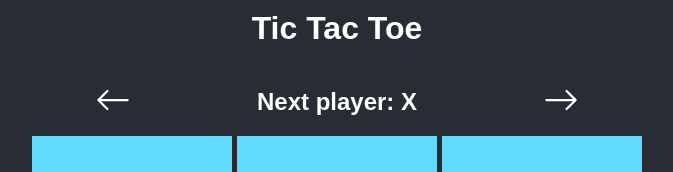
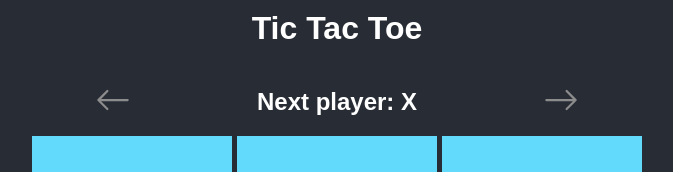
Before and after one commit to samyferhat/tic-tac-toe, a React (Create React App) app: page / in a window 1280 px wide. Shown: the top 172 px of the page, without its empty margins (303-976 px from the left). Built offline with nearby package versions, Linux system fonts and the light colour scheme.

Commit message:
add disabled style to arrows

```diff
--- a/public/index.html
+++ b/public/index.html
@@ -1,12 +1,15 @@
 <!DOCTYPE html>
 <html lang="en">
+
 <head>
   <meta charset="UTF-8">
   <meta name="viewport" content="width=device-width, initial-scale=1.0">
   <title>Tic Tac Toe</title>
-  <link rel="icon" href="logo1.png" >
+  <link rel="icon" href="logo1.png">
 </head>
+
 <body>
   <div id="root"></div>
 </body>
+
 </html>
--- a/src/components/Board.js
+++ b/src/components/Board.jsx
@@ -2,7 +2,7 @@ import Square from './Square';
 import HeaderBoard from './HeaderBoard';
 
 
-function Board({ xIsNext, squares, onPlay, onGoBack,onGoFront }) {
+function Board({ xIsNext, squares, onPlay, onGoBack, onGoFront, currentMove, lastMove }) {
 
     function handleClick(i) {
         if (calculateWinner(squares) || squares[i]) {
@@ -32,6 +32,8 @@ function Board({ xIsNext, squares, onPlay, onGoBack,onGoFront }) {
                 status={status}
                 onGoBack={onGoBack}
                 onGoFront={onGoFront}
+                currentMove={currentMove}
+                lastMove={lastMove}
             />
 
 
--- a/src/components/Game.js
+++ b/src/components/Game.jsx
@@ -9,7 +9,7 @@ function Game() {
   const currentSquares = history[currentMove];
 
   useEffect(() => {
-    if(currentMove > lastMove) setLastMove(currentMove);
+    if (currentMove > lastMove) setLastMove(currentMove);
   }, [currentMove, lastMove])
 
   function handlePlay(nextSquares) {
@@ -18,7 +18,7 @@ function Game() {
     setCurrentMove(nextHistory.length - 1);
     console.log("cur : " + currentMove)
     //  updateLastMove();
-    console.log(" onplay : last " +lastMove + "  current " + currentMove )
+    console.log(" onplay : last " + lastMove + "  current " + currentMove)
   }
 
   function jumpTo(nextMove) {
@@ -56,8 +56,8 @@ function Game() {
     jumpTo(currentMove - 1);
   }
   const handleGoFront = () => {
-    console.log("last " +lastMove + "  current " + currentMove )
-    if ( currentMove === lastMove || currentMove === 8) return;
+    console.log("last " + lastMove + "  current " + currentMove)
+    if (currentMove === lastMove || currentMove === 8) return;
     jumpTo(currentMove + 1);
   }
 
@@ -70,7 +70,8 @@ function Game() {
           //
           onGoBack={handleGoBack}
           onGoFront={handleGoFront}
-
+          currentMove={currentMove}
+          lastMove={lastMove}
         />
       </div>
       <div className="restart">
--- a/src/components/HeaderBoard.jsx
+++ b/src/components/HeaderBoard.jsx
@@ -1,17 +1,20 @@
 
-const HeaderBoard = ({ winner, status, onGoBack, onGoFront }) => {
-
+const HeaderBoard = ({ winner, status, onGoBack, onGoFront, currentMove, lastMove }) => {
+    const disabledArrowLeft = currentMove === 0 && "disabled-arrow";
+    const disabledArrowRight = (currentMove === 9
+        || winner || lastMove === 0
+        ||  currentMove === lastMove ) && "disabled-arrow";
     return (
         <div className="header-board">
-            <div onClick={onGoBack} >
-                <svg xmlns="http://www.w3.org/2000/svg" width="36" height="36" fill="currentColor" class="bi bi-arrow-left" viewBox="0 0 16 16">
+            <div onClick={onGoBack} className="arrow-left" >
+                <svg xmlns="http://www.w3.org/2000/svg" width="36" height="36" fill="currentColor" class={`bi bi-arrow-left ${disabledArrowLeft}`} viewBox="0 0 16 16">
                     <path fill-rule="evenodd" d="M15 8a.5.5 0 0 0-.5-.5H2.707l3.147-3.146a.5.5 0 1 0-.708-.708l-4 4a.5.5 0 0 0 0 .708l4 4a.5.5 0 0 0 .708-.708L2.707 8.5H14.5A.5.5 0 0 0 15 8" />
                 </svg>
             </div>
 
             <div className={`status ${winner && "winner"}`} ><h2>{status}</h2></div>
-            <div onClick={onGoFront}>
-                <svg xmlns="http://www.w3.org/2000/svg" width="36" height="36" fill="currentColor" class="bi bi-arrow-right" viewBox="0 0 16 16">
+            <div onClick={onGoFront} className="arrow-right">
+                <svg xmlns="http://www.w3.org/2000/svg" width="36" height="36" fill="currentColor" class={"bi bi-arrow-right " + disabledArrowRight} viewBox="0 0 16 16">
                     <path fill-rule="evenodd" d="M1 8a.5.5 0 0 1 .5-.5h11.793l-3.147-3.146a.5.5 0 0 1 .708-.708l4 4a.5.5 0 0 1 0 .708l-4 4a.5.5 0 0 1-.708-.708L13.293 8.5H1.5A.5.5 0 0 1 1 8" />
                 </svg>
             </div >
--- a/src/components/Square.js
+++ /dev/null
@@ -1,15 +0,0 @@
-
-
-function Square({value, onSquareClick, i}) {
-    return (
-        <button
-        className={`square s${i}`}
-        onClick={onSquareClick}
-        >
-            {value}
-
-        </button>
-    )
-}
-
-export default Square;
--- /dev/null
+++ b/src/components/Square.jsx
@@ -0,0 +1,15 @@
+
+
+function Square({ value, onSquareClick, i }) {
+    return (
+        <button
+            className={`square s${i}`}
+            onClick={onSquareClick}
+        >
+            {value}
+
+        </button>
+    )
+}
+
+export default Square;
--- a/src/index1.css
+++ b/src/index1.css
@@ -13,12 +13,14 @@ body {
 h1 {
     text-align: center;
 }
+
 .header-board {
     display: flex;
     flex-direction: row;
     align-items: center;
     justify-content: space-around;
 }
+
 .board {
     display: grid;
     grid-template-columns: repeat(3, 200px);
@@ -31,6 +33,7 @@ h1 {
     flex-direction: column;
 
 }
+
 .square {
     display: flex;
     align-items: center;
@@ -50,6 +53,7 @@ h1 {
 .square:hover {
     background-color: #4fa3d1;
 }
+
 .status {
     text-align: center;
 }
@@ -62,6 +66,7 @@ h1 {
     display: flex;
     flex-direction: column;
 }
+
 .restart-button {
     display: inline-block;
     background-color: #282c34;
@@ -78,15 +83,26 @@ h1 {
 
 
 
-  }
+}
 
-  .restart-button svg:hover {
+.restart-button svg:hover {
     background-color: #2980b9;
     border-radius: 10px;
 
-  }
+}
 
 
+.arrow-left:hover {
+    cursor: pointer;
+}
+
+.arrow-right:hover {
+    cursor: pointer;
+}
+
+.disabled-arrow {
+    color: #8c8c8c;
+}
 
 /* Responsive Styles */
 @media only screen and (max-width: 768px) {
```
Also changed, not shown: package.json (line endings or trailing spaces). Lines whose indentation alone changed are shown as unchanged.
